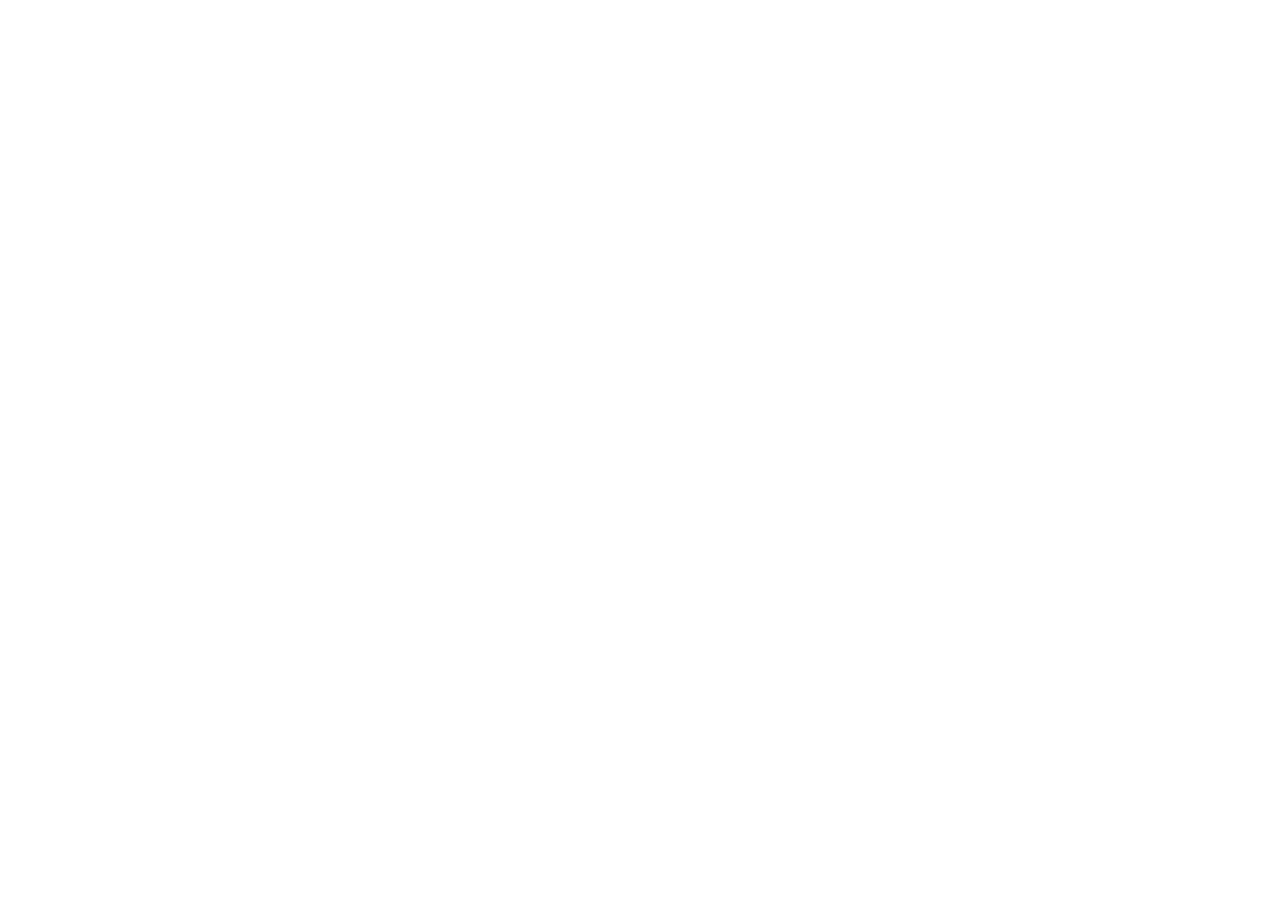
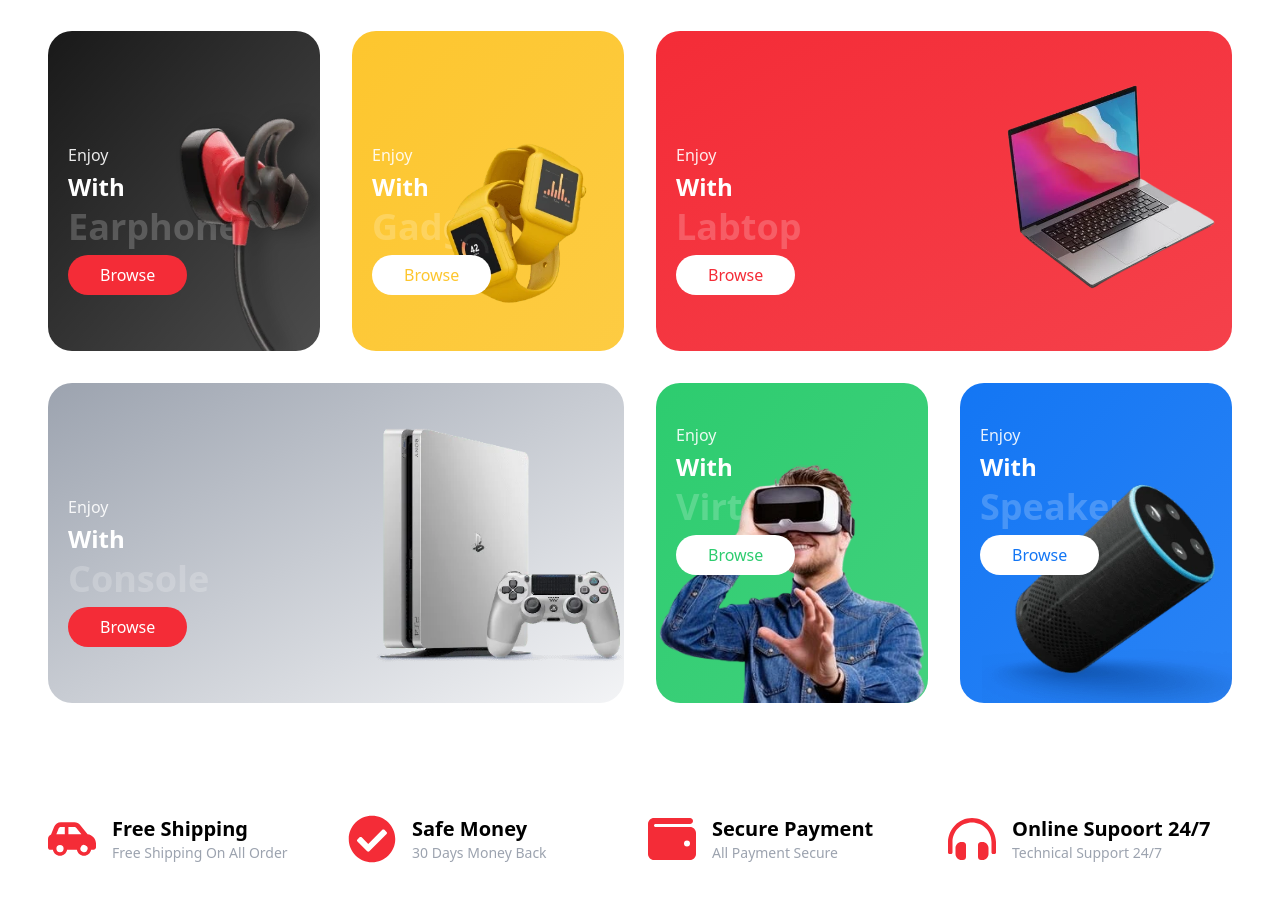
Before and after one commit to chessidev/EShop, a React (Vite) app: page / in a window 1280 px wide. Shown: the part 727-1628 px from the top of the page. Before the commit the page ends 800 px from the top, so only its background shows below. Built offline with nearby package versions, Linux system fonts and the light colour scheme.

Commit message:
Categories Section

```diff
--- a/src/App.jsx
+++ b/src/App.jsx
@@ -1,11 +1,15 @@
+import Categories from "./components/Categories/Categories";
 import Hero from "./components/Hero/Hero";
 import Navbar from "./components/Navbar/Navbar";
+import Services from "./components/Services/Services";
 
 export default function App() {
   return (
     <div className="duration-300 dark:bg-gray-900">
       <Navbar />
       <Hero />
+      <Categories />
+      <Services />
     </div>
   );
 }
--- /dev/null
+++ b/src/components/Categories/Categories.jsx
@@ -0,0 +1,41 @@
+import Button from "../Shared/Button";
+import categoriesArray from "./categoriesArray";
+
+const Categories = () => {
+  return (
+    <section className="container grid grid-cols-1 gap-8 py-8 sm:grid-cols-2 lg:grid-cols-4">
+      {categoriesArray.map((category) => (
+        <div
+          key={category.id || ""}
+          className={`overflow-clip py-10 pl-5 text-white bg-gradient-to-br ${
+            category.bgClasses || ""
+          } ${category.responsiveClasses || ""} rounded-3xl h-[320px] relative`}
+        >
+          <article
+            className={`flex flex-col ${
+              category.articleClasses || ""
+            } h-full pb-4`}
+          >
+            <p className="pb-1 opacity-90 -gray-400">Enjoy</p>
+            <p className="pb-1 text-2xl font-semibold">With</p>
+            <h2 className="mb-2 text-4xl font-semibold capitalize opacity-20">
+              {category.name || ""}
+            </h2>
+            <Button
+              text="browse"
+              textColor={category.textColor || ""}
+              bgColor={category.bgColor || ""}
+            />
+          </article>
+          <img
+            src={category.image || ""}
+            alt={category.name || ""}
+            className={`absolute ${category.imageClasses || ""}`}
+          />
+        </div>
+      ))}
+    </section>
+  );
+};
+
+export default Categories;
--- /dev/null
+++ b/src/components/Categories/categoriesArray.jsx
@@ -0,0 +1,76 @@
+import earphone from "../../assets/category/earphone.webp";
+import gadget from "../../assets/category/watch.webp";
+import labtop from "../../assets/category/macbook.webp";
+import console from "../../assets/category/gaming.webp";
+import vr from "../../assets/category/vr.webp";
+import speaker from "../../assets/category/speaker.webp";
+
+const categoriesArray = [
+  {
+    id: 1,
+    name: "earphone",
+    image: earphone,
+    bgClasses: "from-black/90 to-black/70",
+    imageClasses: "bottom-0 w-[320px]",
+    responsiveClasses: "",
+    articleClasses: "justify-end",
+    textColor: "text-white",
+    bgColor: "bg-primary",
+  },
+  {
+    id: 2,
+    name: "gadget",
+    image: gadget,
+    bgClasses: "from-brandYellow to-brandYellow/90",
+    imageClasses: "bottom-0 -right-10 -translate-y-10 w-[320px]",
+    responsiveClasses: "",
+    articleClasses: "justify-end",
+    textColor: "text-brandYellow",
+    bgColor: "bg-white",
+  },
+  {
+    id: 3,
+    name: "labtop",
+    image: labtop,
+    bgClasses: "from-primary to-primary/90",
+    imageClasses: "bottom-10 right-0 w-[250px]",
+    articleClasses: "justify-end",
+    responsiveClasses: "sm:col-span-2",
+    textColor: "text-primary",
+    bgColor: "bg-white",
+  },
+  {
+    id: 4,
+    name: "console",
+    image: console,
+    bgClasses: "from-gray-400 to-gray-100",
+    imageClasses: "bottom-0 right-0 -translate-y-10 w-[250px]",
+    responsiveClasses: "sm:col-span-2",
+    articleClasses: "justify-end",
+    textColor: "text-white",
+    bgColor: "bg-primary",
+  },
+  {
+    id: 5,
+    name: "virtual",
+    image: vr,
+    bgClasses: "from-brandGreen to-brandGreen/90",
+    imageClasses: "bottom-0 right-0 w-[320px]",
+    responsiveClasses: "",
+    articleClasses: "justify-start",
+    textColor: "text-brandGreen",
+    bgColor: "bg-white",
+  },
+  {
+    id: 6,
+    name: "speaker",
+    image: speaker,
+    bgClasses: "from-brandBlue to-brandBlue/90",
+    imageClasses: "bottom-0 right-0 w-[250px]",
+    responsiveClasses: "",
+    articleClasses: "justify-start",
+    textColor: "text-brandBlue",
+    bgColor: "bg-white",
+  },
+];
+export default categoriesArray;
--- /dev/null
+++ b/src/components/Services/Services.jsx
@@ -0,0 +1,45 @@
+import { FaCheckCircle, FaHeadphonesAlt } from "react-icons/fa";
+import { FaCarSide, FaWallet } from "react-icons/fa6";
+
+const Services = () => {
+  return (
+    <section className="container grid grid-cols-2 py-14 md:py-20 gap-x-4 gap-y-8 lg:grid-cols-4">
+      <div className="flex flex-col gap-4 sm:flex-row">
+        <FaCarSide className="text-4xl text-primary md:text-5xl" />
+        <article>
+          <h3 className="font-bold lg:text-xl dark:text-white">
+            Free Shipping
+          </h3>
+          <p className="text-sm text-gray-400">Free Shipping On All Order</p>
+        </article>
+      </div>
+      <div className="flex flex-col gap-4 sm:flex-row">
+        <FaCheckCircle className="text-4xl text-primary md:text-5xl" />
+        <article>
+          <h3 className="font-bold lg:text-xl dark:text-white">Safe Money</h3>
+          <p className="text-sm text-gray-400">30 Days Money Back</p>
+        </article>
+      </div>
+      <div className="flex flex-col gap-4 sm:flex-row">
+        <FaWallet className="text-4xl text-primary md:text-5xl" />
+        <article>
+          <h3 className="font-bold lg:text-xl dark:text-white">
+            Secure Payment
+          </h3>
+          <p className="text-sm text-gray-400">All Payment Secure</p>
+        </article>
+      </div>
+      <div className="flex flex-col gap-4 sm:flex-row">
+        <FaHeadphonesAlt className="text-4xl text-primary md:text-5xl" />
+        <article>
+          <h3 className="font-bold lg:text-xl dark:text-white">
+            Online Supoort 24/7
+          </h3>
+          <p className="text-sm text-gray-400">Technical Support 24/7</p>
+        </article>
+      </div>
+    </section>
+  );
+};
+
+export default Services;
```
